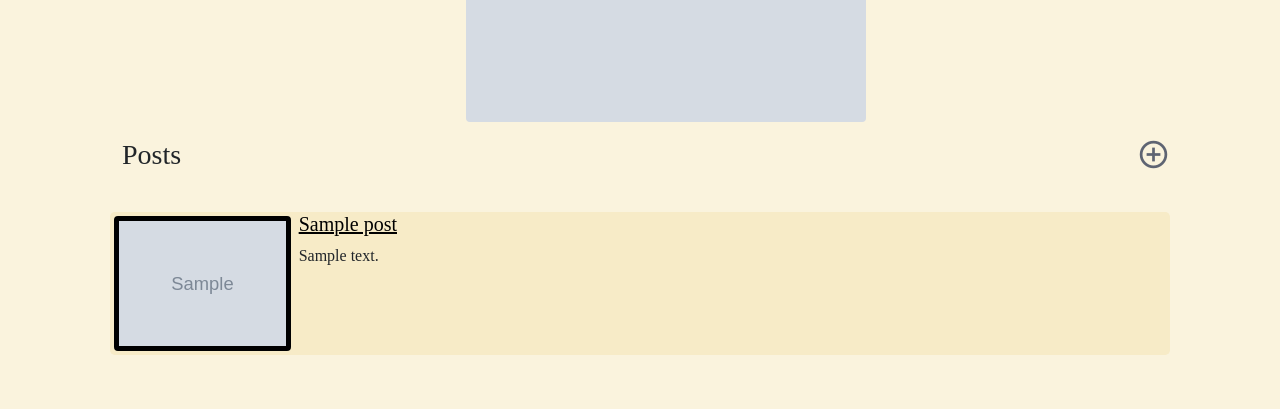
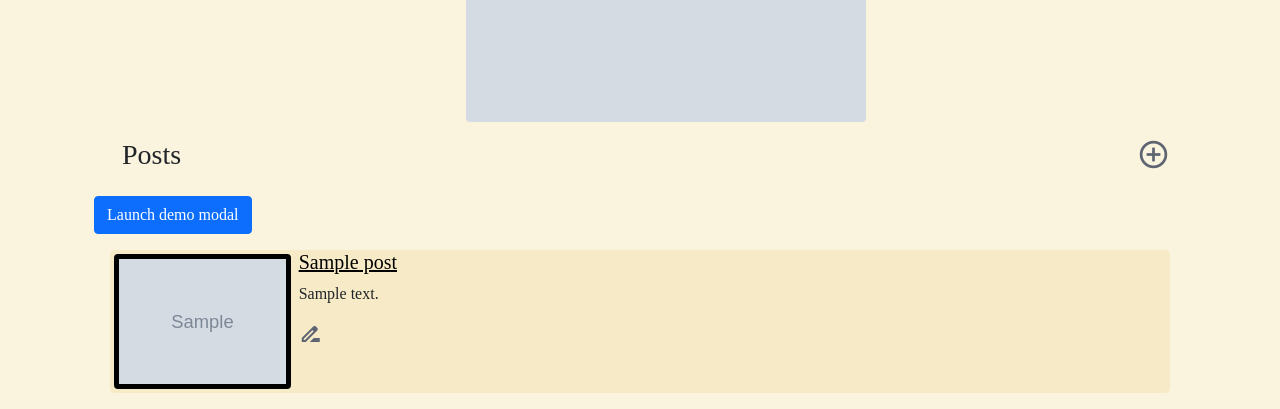
Before and after one commit to bhwong11/wayfarer, a Django app: page /cities/1/ in a window 1280 px wide. Shown: the part 504-913 px from the top of the page. Before the commit the page ends 859 px from the top, so only its background shows below. Run offline with Django 3.2, Linux system fonts and the light colour scheme; tables that the repository leaves empty hold one stand-in row (values such as "Sample post"); grey boxes marked "Sample" are stand-in pictures; some web fonts are replaced.

Commit message:
added delete and edit modals

```diff
--- a/main_app/static/scripts/auth_modal.js
+++ b/main_app/static/scripts/auth_modal.js
@@ -35,7 +35,7 @@
         //end
     });
 
-    $(document).on('submit','form',signInHandler);
+    $('#exampleModal').on('submit','form',signInHandler);
 
 
     //sign up event handler
@@ -68,7 +68,7 @@
         await $(".modal-body").load("/accounts/signup");
     });
 
-    $(document).on('submit','form',signUpHandler);
+    $('#exampleModal').on('submit','form',signUpHandler);
 
 if(window.location.pathname==='/accounts/login/' || window.location.pathname==='/accounts/signup/'){
     window.location.replace("/");
--- a/main_app/templates/city_detail.html
+++ b/main_app/templates/city_detail.html
@@ -17,6 +17,15 @@
   color:black;
 }
 .post-create-btn:visited {
+  color:#5E6472;
+}
+.edit-post-btn{
+  color:#5E6472;
+}
+.edit-post-btn:hover {
+  color:black;
+}
+.edit-post-btn:visited {
   color:#5E6472;
 }
 </style>
@@ -52,6 +61,74 @@ add_circle_outline
 </div>
 <div class="container">
 {% for post in city.posts.all %}
+
+
+<!-- Modal Edit -->
+<div class="modal fade" id="edit{{ forloop.counter }}Modal" tabindex="-1" aria-labelledby="edit{{ forloop.counter }}ModalLabel" aria-hidden="true">
+  <div class="modal-dialog">
+    <div class="modal-content">
+      <div class="modal-header border-0">
+        <h2 class = "mt-2">Edit: {{post.title}}</h2>
+        <button type="button" class="btn-close" data-bs-dismiss="modal" aria-label="Close"></button>
+      </div>
+      <div class="modal-body">
+        <form action="{%url 'post_update' post.pk%}" method='POST'>
+        {% csrf_token %}
+        <label for="post-title" class = "mb-1">title</label>
+        <input id = "post-title" type="text" name = 'title' value = "{{post.title}}" class = "mb-3">
+        <label for="post-content" class = "mb-1">content</label>
+        <textarea name="content" id="post-content" cols="30" rows="10" class = "mb-3">{{post.content}}</textarea>
+        <label for="post-cities" class = "mb-1">city</label>
+        <select class = "mb-3" name="cities" id="post-cities">
+        {%for city in cities%}
+        {%if city.pk == post.cities.pk%}
+        <option selected value="{{city.pk}}">{{city.name}}</option>
+        {%else%}
+        <option value="{{city.pk}}">{{city.name}}</option>
+        {%endif%}
+        {%empty%}
+        <option>no cities</option>
+        {%endfor%}
+        </select>
+        <input class = "mb-3 btn btn-outline-secondary" type="submit" value = "submit">
+        </form>
+      </div>
+    </div>
+  </div>
+</div>
+<!--Modal Edit End-->
+
+<!-- Button trigger modal -->
+<button type="button" class="btn btn-primary" data-bs-toggle="modal" data-bs-target="#delete{{forloop.counter}}Modal">
+  Launch demo modal
+</button>
+
+<!-- Modal Delete -->
+<div class="modal fade" id="delete{{forloop.counter}}Modal" tabindex="-1" aria-labelledby="delete{{forloop.counter}}ModalLabel" aria-hidden="true">
+  <div class="modal-dialog">
+    <div class="modal-content">
+      <div class="modal-header border-0">
+        <h2 "mt-2">Delete Post</h2>
+        <button type="button" class="btn-close" data-bs-dismiss="modal" aria-label="Close"></button>
+      </div>
+      <div class="modal-body">
+        <h3>Are you sure you want to delete: {{post.title}}?</h3>
+        <form action="{%url 'post_delete' post.pk%}" method="POST">
+        {% csrf_token %}
+        <dev class="d-flex">
+        <input class = "mb-3 me-3 btn btn-outline-danger" type="submit" value = "Delete">
+        <a href="#"
+        class="mb-3 btn btn-outline-secondary"
+        data-bs-dismiss="modal"
+        aria-label="Close">Cancel</a>
+        </dev>
+        </form>
+      </div>
+    </div>
+  </div>
+</div>
+<!--Modal Delete End-->
+
   <div class="row m-3 rounded-3" style="background-color:#F7EBC7;">
       <div class="col-2 p-0">
       <img class="img-fluid rounded m-1" style="border: 5px solid black;" src="{{post.users.profile.image}}" alt="">
@@ -64,6 +141,12 @@ add_circle_outline
   {% else %}
         <p>{{ post.content }}</p>
     {% endif %}
+    <!-- Button Edit trigger modal -->
+<a href='#' class="edit-post-btn" data-bs-toggle="modal" data-bs-target="#edit{{ forloop.counter }}Modal">
+<span class="material-icons">
+drive_file_rename_outline
+</span>
+</a>
 
       </div>
       </div>
--- a/main_app/templates/post_update.html
+++ b/main_app/templates/post_update.html
@@ -5,8 +5,9 @@ Post Update
 {%block content%}
 <form action="{%url 'post_update' post.pk%}" method='POST'>
 {% csrf_token %}
+{{post.title}}
 <label for="post-title">title</label>
-<input id = "post-title" type="text" name = 'title' value = {{post.title}}>
+<input id = "post-title" type="text" name = 'title' value = '{{post.title}}'>
 <label for="post-content">content</label>
 <textarea name="content" id="post-content" cols="30" rows="10">{{post.content}}</textarea>
 <label for="post-cities">city</label>
```
